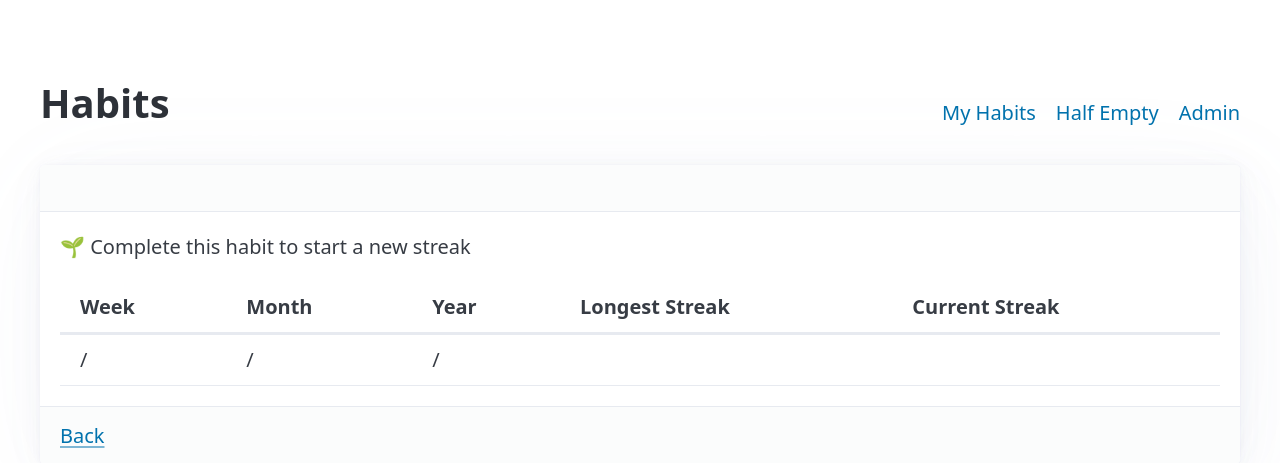
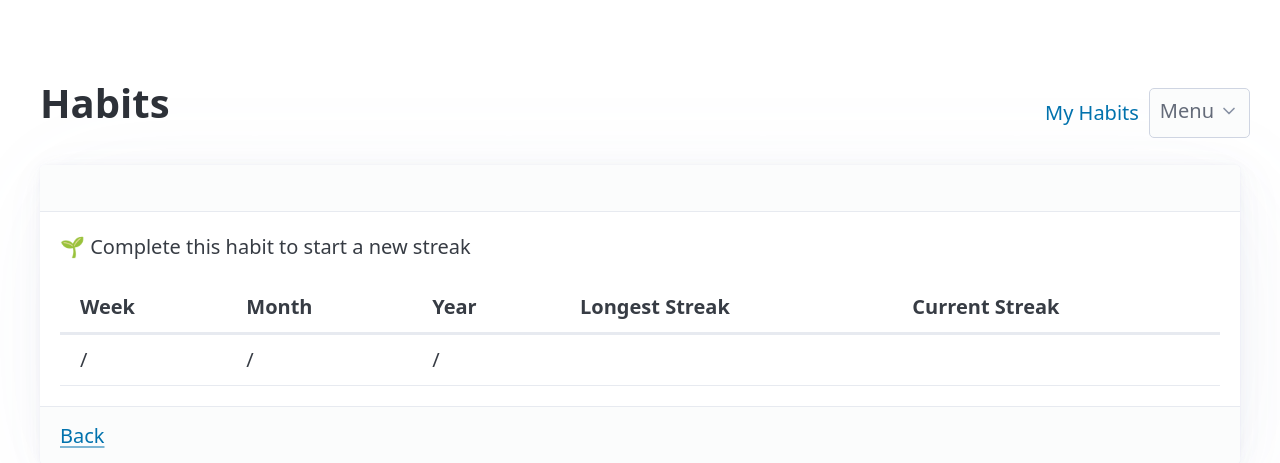
Before and after one commit to bgaudino/habits, a Django app: template habits/templates/habits/habit_detail.html in a window 1280 px wide. Shown: the top 463 px of the page. Run offline with Django 5.2, Linux system fonts and the light colour scheme; the template is opened without the code that fills it, so the values that code supplies are empty; some libraries are stand-ins or nearby versions.

Commit message:
More links

```diff
--- a/habits/templates/base.html
+++ b/habits/templates/base.html
@@ -35,12 +35,20 @@
           <li>
             <a href="{% url 'habit_list' %}">My Habits</a>
           </li>
-          <li>
-            <a href="https://half-empty.fly.dev/">Half Empty</a>
-          </li>
-          <li>
-            <a href="{% url 'admin:index' %}">Admin</a>
-          </li>
+          <details class="dropdown">
+            <summary>Menu</summary>
+            <ul dir="rtl">
+              <li>
+                <a href="{% url 'admin:index' %}">Admin</a>
+              </li>
+              <li>
+                <a href="https://half-empty.fly.dev/" target="_blank">Todos</a>
+              </li>
+              <li>
+                <a href="https://brian-works-out.netlify.app/" target="_blank">Workouts</a>
+              </li>
+            </ul>
+          </details>
         </ul>
       </nav>
       {% block content %}
```
